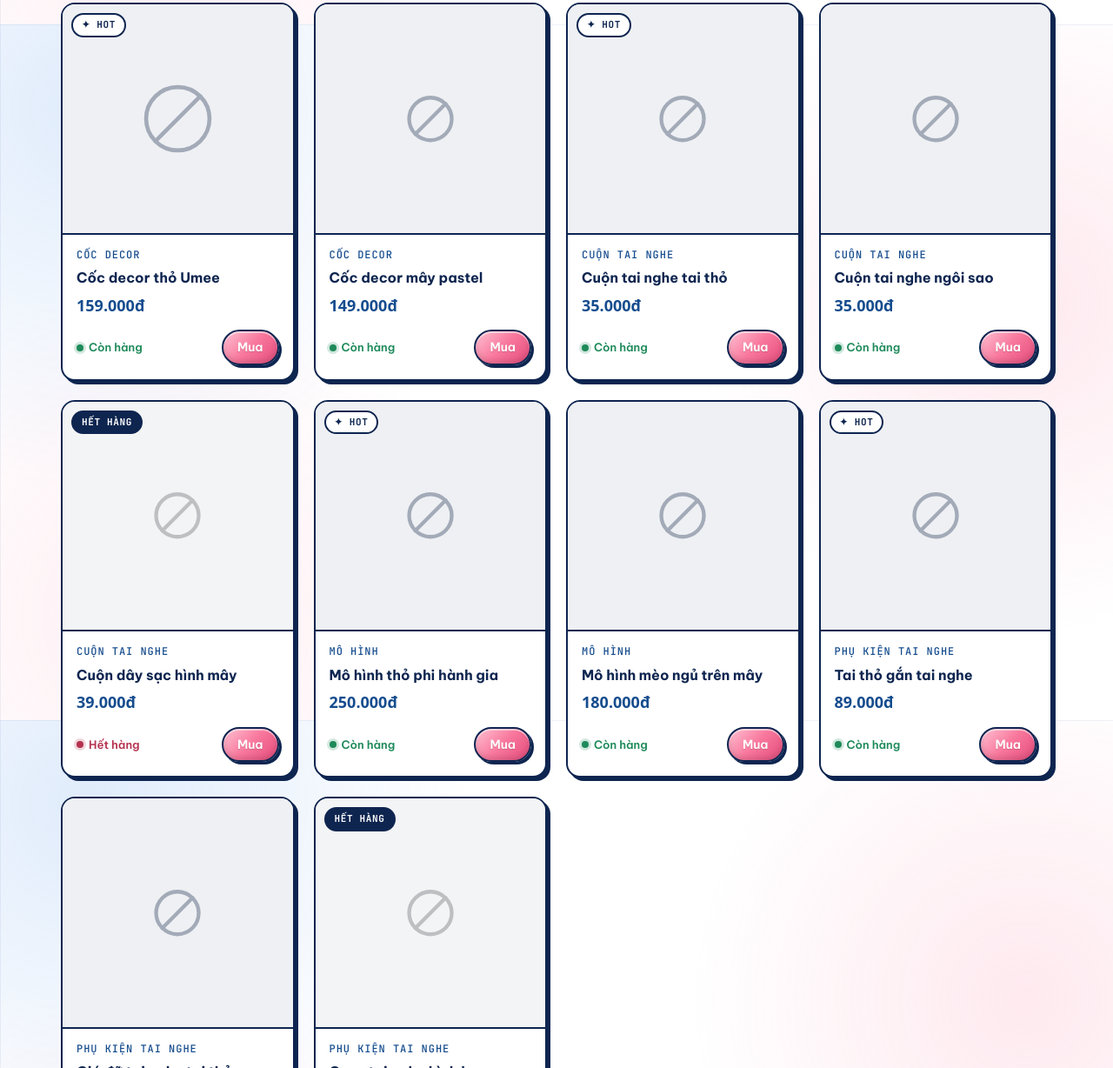
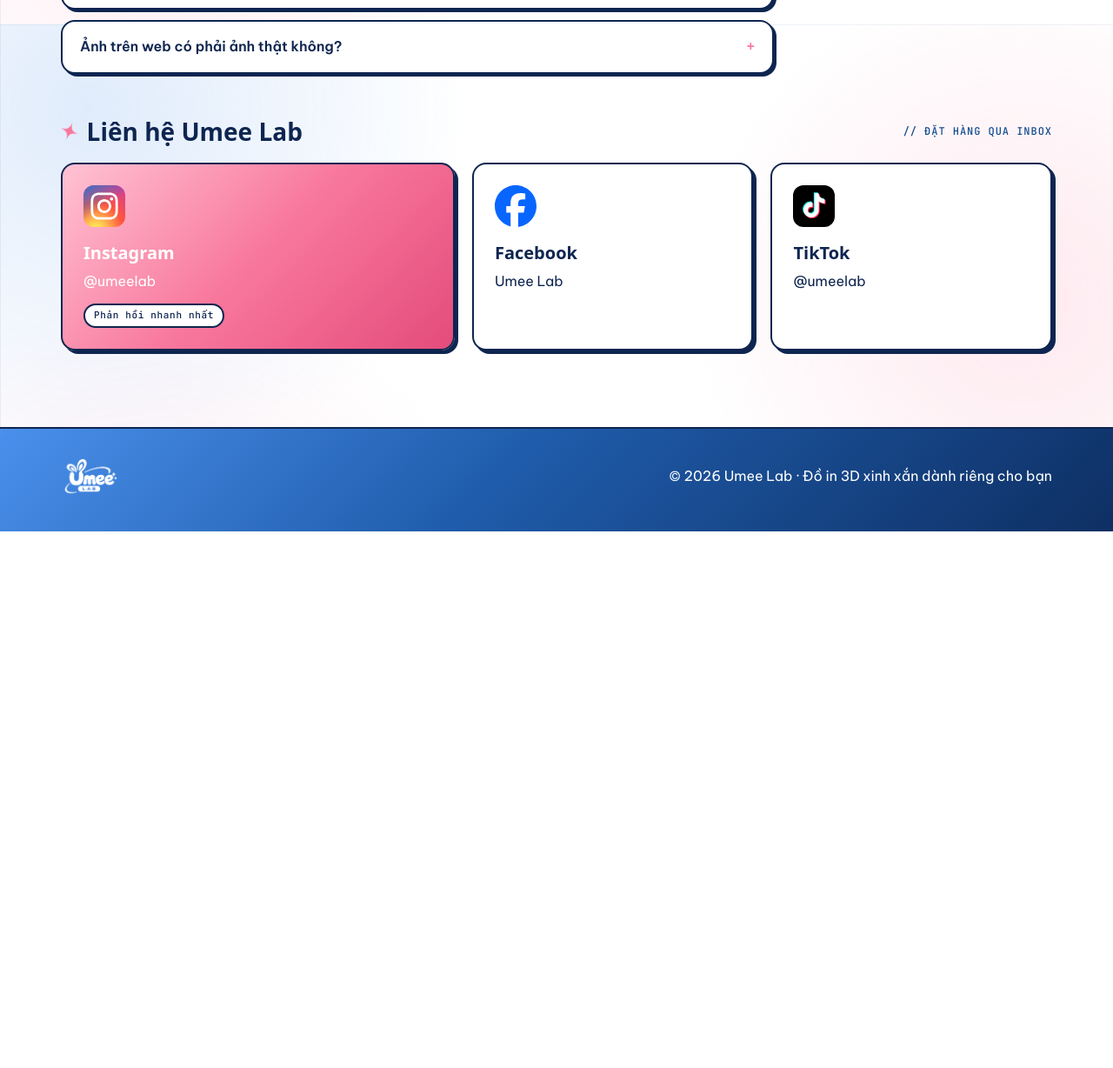
Before and after one commit to umeelab/umeelab.github.io, a plain HTML site: page index.html in a window 1280 px wide. Shown: the part 1572-2800 px from the top of the page at 87% size. After the commit the page ends 2183 px from the top, so only its background shows below. Drawn offline with Linux system fonts and the light colour scheme; a web font is replaced by a local one.

Commit message:
Cập nhật trang 14:29:23 29/10/2026

```diff
--- a/data.js
+++ b/data.js
@@ -79,142 +79,7 @@ window.SITE = {
    "icon": "earbuds"
   }
  ],
- "products": [
-  {
-   "id": "coc-tho-umee",
-   "name": "Cốc decor thỏ Umee",
-   "category": "coc-decor",
-   "price": 159000,
-   "status": "in",
-   "featured": true,
-   "images": [
-    "assets/demo/anh-1.svg",
-    "assets/demo/anh-2.svg",
-    "assets/demo/anh-3.svg"
-   ],
-   "size": "Cao 9 cm",
-   "material": "Nhựa PLA silk",
-   "colors": "Xanh, hồng, trắng",
-   "description": "Cốc decor dáng tròn với đôi tai thỏ, để bút, cọ trang điểm hoặc cây mini."
-  },
-  {
-   "id": "coc-may-pastel",
-   "name": "Cốc decor mây pastel",
-   "category": "coc-decor",
-   "price": 149000,
-   "status": "in",
-   "featured": false,
-   "images": [],
-   "size": "Cao 8 cm",
-   "material": "Nhựa PLA",
-   "colors": "Xanh pastel, hồng",
-   "description": "Viền cốc uốn lượn như đám mây, nhìn mềm mại trên bàn học."
-  },
-  {
-   "id": "cuon-tai-tho",
-   "name": "Cuộn tai nghe tai thỏ",
-   "category": "cuon-tai-nghe",
-   "price": 35000,
-   "status": "in",
-   "featured": true,
-   "images": [],
-   "size": "5 × 4 cm",
-   "material": "Nhựa PETG dẻo",
-   "colors": "Xanh, hồng, trắng",
-   "description": "Quấn gọn dây tai nghe, có khe giữ đầu jack, bỏ túi không rối."
-  },
-  {
-   "id": "cuon-ngoi-sao",
-   "name": "Cuộn tai nghe ngôi sao",
-   "category": "cuon-tai-nghe",
-   "price": 35000,
-   "status": "in",
-   "featured": false,
-   "images": [],
-   "size": "5 cm",
-   "material": "Nhựa PETG dẻo",
-   "colors": "Vàng, hồng, xanh",
-   "description": "Hình ngôi sao 4 cánh, quấn được dây tai nghe và dây sạc ngắn."
-  },
-  {
-   "id": "cuon-day-may",
-   "name": "Cuộn dây sạc hình mây",
-   "category": "cuon-tai-nghe",
-   "price": 39000,
-   "status": "out",
-   "featured": false,
-   "images": [],
-   "size": "6 × 4 cm",
-   "material": "Nhựa PETG dẻo",
-   "colors": "Trắng, xanh",
-   "description": "Cỡ lớn hơn một chút, vừa dây sạc điện thoại 1 m."
-  },
-  {
-   "id": "mo-hinh-tho-phi-hanh-gia",
-   "name": "Mô hình thỏ phi hành gia",
-   "category": "mo-hinh",
-   "price": 250000,
-   "status": "in",
-   "featured": true,
-   "images": [],
-   "size": "Cao 10 cm",
-   "material": "Nhựa PLA",
-   "colors": "Trắng, xanh navy",
-   "description": "Thỏ Umee mặc đồ phi hành gia, chi tiết mũ và balo tách lớp màu."
-  },
-  {
-   "id": "mo-hinh-meo-ngu",
-   "name": "Mô hình mèo ngủ trên mây",
-   "category": "mo-hinh",
-   "price": 180000,
-   "status": "in",
-   "featured": false,
-   "images": [],
-   "size": "8 × 6 cm",
-   "material": "Nhựa PLA silk",
-   "colors": "Hồng, trắng",
-   "description": "Chú mèo cuộn tròn ngủ trên đám mây, hợp để bàn làm việc."
-  },
-  {
-   "id": "tai-tho-gan-tai-nghe",
-   "name": "Tai thỏ gắn tai nghe",
-   "category": "phu-kien-tai-nghe",
-   "price": 89000,
-   "status": "in",
-   "featured": true,
-   "images": [],
-   "size": "Vừa headphone chụp tai",
-   "material": "Nhựa TPU dẻo",
-   "colors": "Hồng, trắng, xanh",
-   "description": "Kẹp lên quai headphone, không xước, tháo lắp trong vài giây."
-  },
-  {
-   "id": "gia-do-tai-nghe",
-   "name": "Giá đỡ tai nghe tai thỏ",
-   "category": "phu-kien-tai-nghe",
-   "price": 199000,
-   "status": "in",
-   "featured": false,
-   "images": [],
-   "size": "Cao 25 cm",
-   "material": "Nhựa PLA",
-   "colors": "Xanh navy, hồng",
-   "description": "Đế nặng không đổ, đôi tai thỏ để treo headphone."
-  },
-  {
-   "id": "case-tai-nghe-keo",
-   "name": "Case tai nghe hình kẹo",
-   "category": "phu-kien-tai-nghe",
-   "price": 129000,
-   "status": "out",
-   "featured": false,
-   "images": [],
-   "size": "Vừa AirPods 3, Pro",
-   "material": "Nhựa TPU dẻo",
-   "colors": "Hồng, tím",
-   "description": "Vỏ bảo vệ hộp tai nghe hình viên kẹo, có móc treo."
-  }
- ],
+ "products": [],
  "faq": [
   {
    "q": "Vì sao thời gian nhận hàng lâu hơn bình thường?",
--- a/index.html
+++ b/index.html
@@ -8,7 +8,7 @@
 <link rel="icon" href="assets/favicon.png">
 <link rel="preconnect" href="https://fonts.googleapis.com">
 <link rel="stylesheet" href="https://fonts.googleapis.com/css2?family=Be+Vietnam+Pro:wght@400;500;600;700&family=JetBrains+Mono:wght@500;700&family=Unbounded:wght@600;800&display=swap">
-<link rel="stylesheet" href="style.css?v=c7e52293">
+<link rel="stylesheet" href="style.css?v=ef633f24">
 </head>
 <body>
 <header class="hd" id="hd"></header>
@@ -52,8 +52,8 @@
 
 <footer id="ft"></footer>
 
-<script src="data.js?v=c7e52293"></script>
-<script src="app.js?v=c7e52293"></script>
+<script src="data.js?v=ef633f24"></script>
+<script src="app.js?v=ef633f24"></script>
 <script>
 shell();
 document.querySelectorAll(".sec-hd h2").forEach(h => h.innerHTML = SPARK + `<span>${h.textContent}</span>`);
```
Also changed, not shown: product.html (+3 -3 lines).
